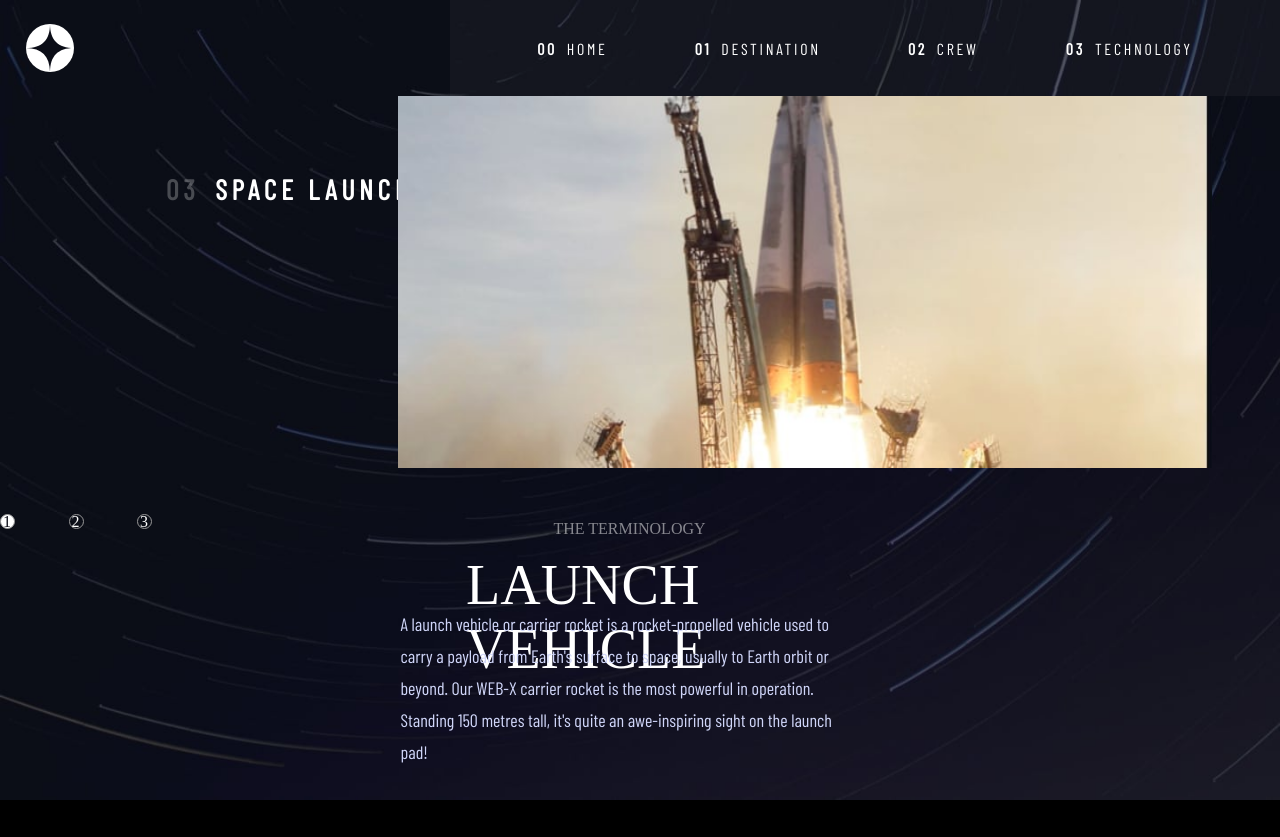
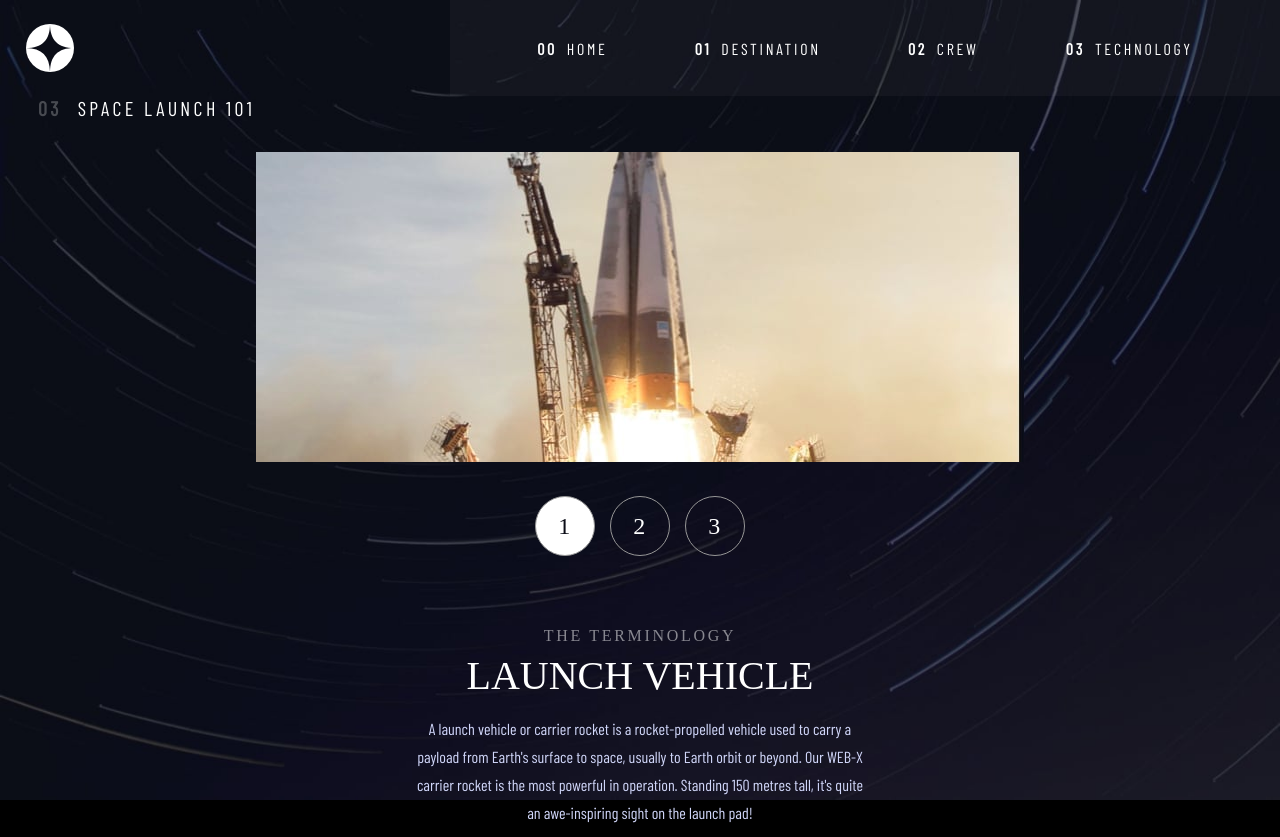
Before and after one commit to the-rabblerouser/SpaceTourism, a Next.js app: page /technology in a window 1280 px wide. Before the commit the page ends 800 px from the top, so only its background shows below. Built offline with nearby package versions, Linux system fonts and the light colour scheme; a web font is replaced by a local one.

Commit message:
Tablet styles

```diff
--- a/pages/technology.tsx
+++ b/pages/technology.tsx
@@ -35,17 +35,6 @@ export const Container = styled.div`
 	}
 
 	@media (min-width: 1224px) {
-		display: grid;
-		justify-content: space-evenly;
-		align-items: start;
-		height: 88vh;
-		width: 100vw;
-		grid-columns-template: 2fr 2fr;
-		grid-rows-template: 3fr;
-		grid-template-areas:
-			'subheading img'
-			'bodytext img'
-			'toggle img';
 	}
 `;
 
@@ -63,18 +52,14 @@ export const SubHeading = styled.h6`
 	margin: 0 0 0 0;
 
 	@media (min-width: 768px) {
+		align-self: start;
+		margin-left: 38px;
+		font-size: 20px;
+		line-height: 24px;
+		letter-spacing: 3.375px;
 	}
 
 	@media (min-width: 1224px) {
-		grid-area: subheading;
-		justify-self: start;
-		width: 300px;
-		font-style: normal;
-		font-weight: bold;
-		font-size: 28px;
-		line-height: 34px;
-		letter-spacing: 4.725px;
-		margin: 76px 0 0 166px;
 	}
 `;
 
@@ -91,14 +76,13 @@ export const Span = styled.div`
 	text-align: center;
 
 	@media (min-width: 768px) {
+		font-weight: bold;
+		font-size: 20px;
+		line-height: 24px;
+		letter-spacing: 3.375px;
 	}
 
 	@media (min-width: 1224px) {
-		font-style: normal;
-		font-weight: bold;
-		font-size: 28px;
-		line-height: 34px;
-		letter-spacing: 4.725px;
 	}
 `;
 
@@ -109,13 +93,11 @@ export const Img = styled.img`
 	margin-top: 32px;
 
 	@media (min-width: 768px) {
+		width: 768px;
+		height: 310px;
 	}
 
 	@media (min-width: 1224px) {
-		height: 100%;
-		width: 100%;
-		margin-top: 0;
-		margin-right: 137px;
 	}
 `;
 
@@ -129,6 +111,8 @@ export const ToggleContainer = styled.div`
 	margin-top: 34px;
 
 	@media (min-width: 768px) {
+		width: 210px;
+		height: 60px;
 	}
 
 	@media (min-width: 1224px) {
@@ -161,9 +145,16 @@ export const ToggleIcon = styled.button<ToggleIconTypes>`
 	color: ${({ selected, tech }) => (tech === selected ? '#0B0D17' : '#FFFFFF')};
 	cursor: pointer;
 
+	@media (min-width: 768px) {
+		height: 60px;
+		width: 60px;
+		font-size: 24px;
+		line-height: 28px;
+		text-align: center;
+		letter-spacing: 1.5px;
+	}
+
 	@media (min-width: 1224px) {
-		height: 15px;
-		width: 15px;
 	}
 `;
 
@@ -177,6 +168,9 @@ export const TextContainer = styled.div`
 	margin: 26px 0 0 0;
 
 	@media (min-width: 768px) {
+		margin: 44px 0 0 0;
+		width: 458px;
+		height: 237px;
 	}
 
 	@media (min-width: 1224px) {
@@ -198,6 +192,9 @@ export const Title = styled.h6`
 	margin: 26px 0 0 0;
 
 	@media (min-width: 768px) {
+		font-size: 16px;
+		line-height: 19px;
+		letter-spacing: 2.7px;
 	}
 
 	@media (min-width: 1224px) {
@@ -205,8 +202,6 @@ export const Title = styled.h6`
 `;
 
 export const Name = styled.h5`
-	height: 28px;
-	width: 327px;
 	font-family: ${({ theme }) => theme.bellefair};
 	font-family: Bellefair;
 	font-size: 24px;
@@ -221,16 +216,11 @@ export const Name = styled.h5`
 	margin: 9px 0 0 0;
 
 	@media (min-width: 768px) {
+		font-size: 40px;
+		line-height: 46px;
 	}
 
 	@media (min-width: 1224px) {
-		width: 100%;
-		font-style: normal;
-		font-weight: normal;
-		font-size: 56px;
-		line-height: 64px;
-		text-align: left;
-		margin: 15px 0 0 0;
 	}
 `;
 
@@ -247,21 +237,11 @@ export const BodyText = styled.p`
 	margin: 16px 0 0 0;
 
 	@media (min-width: 768px) {
-		grid-area: bodytext;
-		height: 84px;
-		width: 458px;
 		font-size: 16px;
 		line-height: 28px;
-		text-align: center;
 	}
 
 	@media (min-width: 1224px) {
-		font-style: normal;
-		font-weight: normal;
-		font-size: 18px;
-		line-height: 32px;
-		text-align: left;
-		margin: 27px 0 0 0;
 	}
 `;
 
@@ -331,15 +311,6 @@ const technology: NextPage = () => {
 									);
 								}
 							})}
-							{/* <Title>The Terminology</Title>
-							<Name>Launch Vehicle</Name>
-							<BodyText>
-								A launch vehicle or carrier rocket is a rocket-propelled vehicle
-								used to carry a payload from Earth's surface to space, usually
-								to Earth orbit or beyond. Our WEB-X carrier rocket is the most
-								powerful in operation. Standing 150 metres tall, it's quite an
-								awe-inspiring sight on the launch pad!
-							</BodyText> */}
 						</TextContainer>
 					</Container>
 				</main>
```
